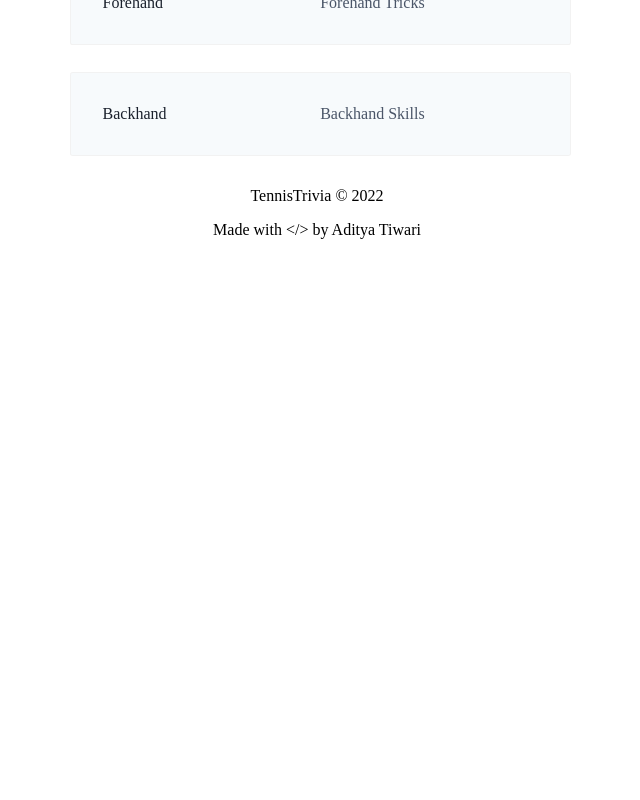
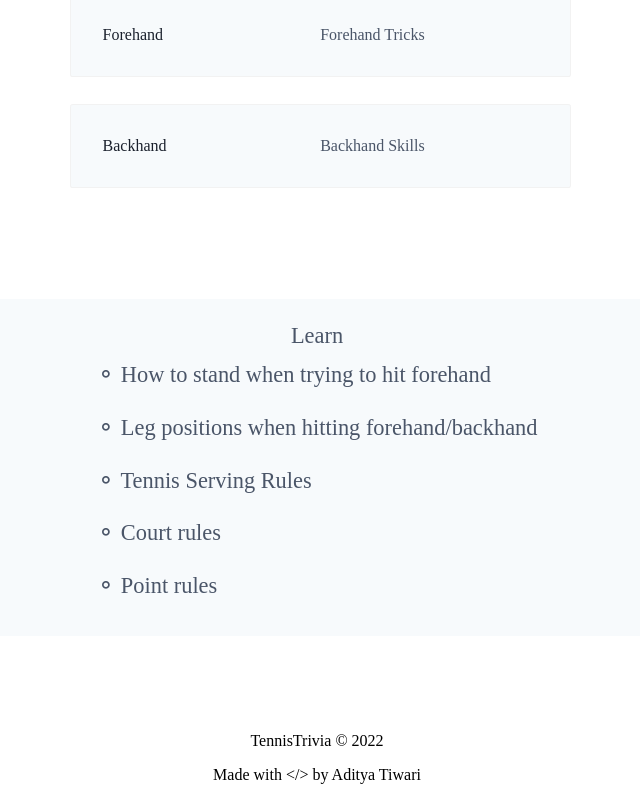
Before and after one commit to tiwariaditya15/tennistrivia, a React (Create React App) app: page / in a window 1280 px wide. Shown: the part 862-1662 px from the top of the page, without its empty margins (323-963 px from the left). Before the commit the page ends 1117 px from the top, so only its background shows below. Built offline with nearby package versions, Linux system fonts and the light colour scheme.

Commit message:
feat: Description component

```diff
--- a/src/components/Appbar/index.tsx
+++ b/src/components/Appbar/index.tsx
@@ -1,6 +1,6 @@
 import { Box } from "./styles";
 import { StyledLink } from "../shared/styles";
-export function Appbar(): JSX.Element {
+export default function Appbar(): JSX.Element {
   return (
     <Box>
       <StyledLink to="/">TennisTrivia</StyledLink>
--- a/src/components/Carousel/index.tsx
+++ b/src/components/Carousel/index.tsx
@@ -5,7 +5,7 @@ type CarouselProps = {
   images: string[];
 };
 
-export function Carousel({ images }: CarouselProps): JSX.Element {
+export default function Carousel({ images }: CarouselProps): JSX.Element {
   const [index, setIndex] = useState<number>(0);
   useEffect(() => {
     const indexInterval = setInterval(() => {
--- /dev/null
+++ b/src/components/Description/index.tsx
@@ -0,0 +1,15 @@
+import { Section, Learn, Learns } from "./styles";
+export default function Description(): JSX.Element {
+  return (
+    <Section>
+      <span>Learn</span>
+      <Learns>
+        <Learn>&#9900; How to stand when trying to hit forehand</Learn>
+        <Learn>&#9900; Leg positions when hitting forehand/backhand</Learn>
+        <Learn>&#9900; Tennis Serving Rules</Learn>
+        <Learn>&#9900; Court rules</Learn>
+        <Learn>&#9900; Point rules</Learn>
+      </Learns>
+    </Section>
+  );
+}
--- /dev/null
+++ b/src/components/Description/styles.ts
@@ -0,0 +1,23 @@
+import styled from "styled-components";
+
+export const Section = styled.section`
+  display: flex;
+  flex-direction: column;
+  align-items: center;
+  background-color: ${(props) => props.theme.secondary};
+  color: ${(props) => props.theme.background};
+  margin-top: 6rem;
+  margin-bottom: 6rem;
+  padding: 1.5rem;
+  font-size: 1.4rem;
+`;
+
+export const Learns = styled.section`
+  display: flex;
+  flex-direction: column;
+  justify-content: flex-start;
+`;
+
+export const Learn = styled.section`
+  margin: 0.8rem 0;
+`;
--- a/src/pages/Home/index.tsx
+++ b/src/pages/Home/index.tsx
@@ -1,7 +1,8 @@
 import Card from "../../components/Card";
 import Footer from "../../components/Footer";
-import { Appbar } from "../../components/Appbar";
-import { Carousel } from "../../components/Carousel";
+import Appbar from "../../components/Appbar";
+import Carousel from "../../components/Carousel";
+import Description from "../../components/Description";
 import { Flex, StyledLink } from "../../components/shared/styles";
 import { images } from "../../assets/images";
 
@@ -12,7 +13,7 @@ export default function Home(): JSX.Element {
       <Carousel images={images} />
       <Flex>
         <StyledLink to="/basics">
-          <Card title="Basics" description="Basics of tennis" mt={"4rem"} />
+          <Card title="Basics" description="Basics of tennis" mt={"6rem"} />
         </StyledLink>
         <StyledLink to="/forehand">
           <Card title="Forehand" description="Forehand Tricks" />
@@ -21,6 +22,7 @@ export default function Home(): JSX.Element {
           <Card title="Backhand" description="Backhand Skills" />
         </StyledLink>
       </Flex>
+      <Description />
       <Footer />
     </>
   );
```
